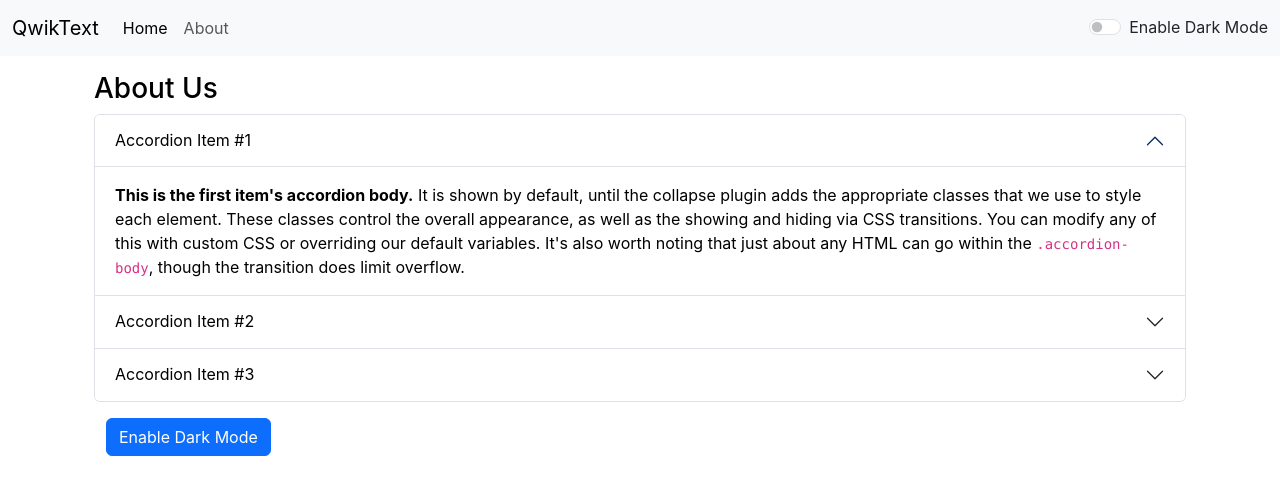
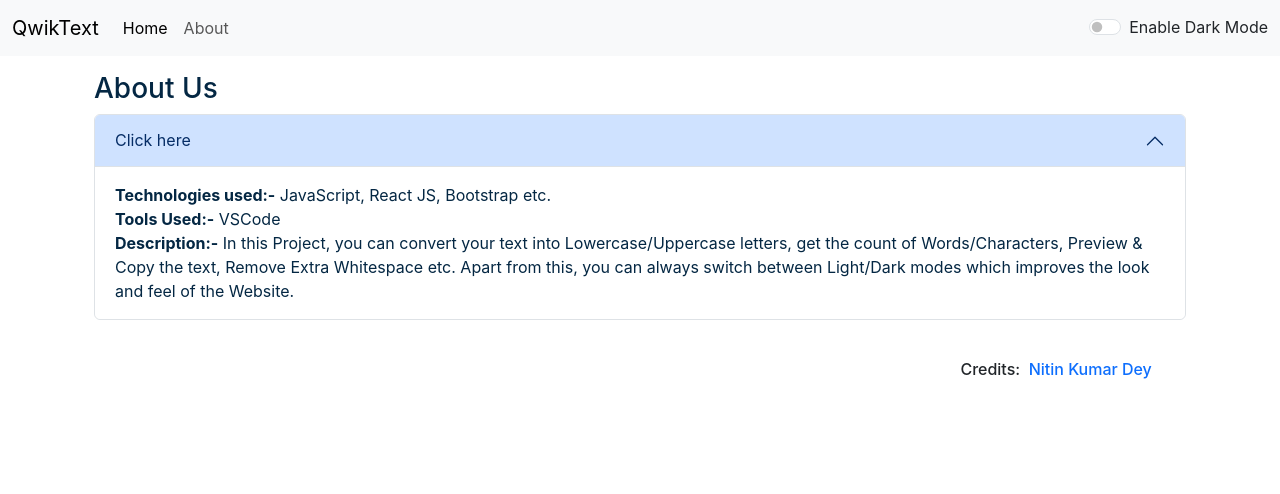
Before and after one commit to nkdey14/QwikText, a React (Create React App) app: page /about in a window 1280 px wide. Shown: the top 494 px of the page. Built offline with nearby package versions, Linux system fonts and the light colour scheme.

Commit message:
Modified src/components/About.js in QwikText

```diff
--- a/src/App.css
+++ b/src/App.css
@@ -39,4 +39,9 @@
 
 h6 {
   margin-left: 80%;
+  /* text-decoration: none; */
 }
+
+a {
+  text-decoration: none;
+}
--- a/src/App.js
+++ b/src/App.js
@@ -60,7 +60,7 @@ function App() {
                 />
               }
             />
-            <Route exact path="/about" element={<About />} />
+            <Route exact path="/about" element={<About mode={mode} />} />
           </Routes>
         </div>
       </Router>
--- a/src/components/About.js
+++ b/src/components/About.js
@@ -1,27 +1,32 @@
-import React, { useState } from "react";
+// import React, { useState } from "react";
 
-export default function About() {
-  const [myStyle, setMyStyle] = useState({
-    color: "black",
-    backgroundColor: "white",
-  });
+export default function About(props) {
+  // const [myStyle, setMyStyle] = useState({
+  //   color: "black",
+  //   backgroundColor: "white",
+  // });
 
-  const toggleMode = () => {
-    if (myStyle.color === "black") {
-      setMyStyle({
-        color: "white",
-        backgroundColor: "black",
-      });
-    } else {
-      setMyStyle({
-        color: "black",
-        backgroundColor: "white",
-      });
-    }
-  };
+  // const toggleMode = () => {
+  //   if (myStyle.color === "black") {
+  //     setMyStyle({
+  //       color: "white",
+  //       backgroundColor: "black",
+  //     });
+  //   } else {
+  //     setMyStyle({
+  //       color: "black",
+  //       backgroundColor: "white",
+  //     });
+  //   }
+  // };
 
   return (
-    <div className="container my-3" style={myStyle}>
+    <div
+      className="container my-3"
+      style={{
+        color: props.mode === "dark" ? "white" : "#042743",
+      }}
+    >
       <h3>About Us</h3>
       <div className="accordion" id="accordionExample">
         <div className="accordion-item">
@@ -29,33 +34,36 @@ export default function About() {
             <button
               className="accordion-button"
               type="button"
-              style={myStyle}
               data-bs-toggle="collapse"
               data-bs-target="#collapseOne"
               aria-expanded="true"
               aria-controls="collapseOne"
             >
-              Accordion Item #1
+              Click here
             </button>
           </h2>
           <div
             id="collapseOne"
             className="accordion-collapse collapse show"
             data-bs-parent="#accordionExample"
+            style={{
+              color: props.mode === "dark" ? "white" : "#042743",
+              backgroundColor: props.mode === "dark" ? "grey" : "white",
+            }}
           >
-            <div className="accordion-body" style={myStyle}>
-              <strong>This is the first item's accordion body.</strong> It is
-              shown by default, until the collapse plugin adds the appropriate
-              classes that we use to style each element. These classes control
-              the overall appearance, as well as the showing and hiding via CSS
-              transitions. You can modify any of this with custom CSS or
-              overriding our default variables. It's also worth noting that just
-              about any HTML can go within the <code>.accordion-body</code>,
-              though the transition does limit overflow.
+            <div className="accordion-body">
+              <strong>Technologies used:-</strong> JavaScript, React JS,
+              Bootstrap etc. <br />
+              <strong>Tools Used:-</strong> VSCode <br />
+              <strong>Description:-</strong> In this Project, you can convert
+              your text into Lowercase/Uppercase letters, get the count of
+              Words/Characters, Preview & Copy the text, Remove Extra Whitespace
+              etc. Apart from this, you can always switch between Light/Dark
+              modes which improves the look and feel of the Website.
             </div>
           </div>
         </div>
-        <div className="accordion-item">
+        {/* <div className="accordion-item">
           <h2 className="accordion-header">
             <button
               className="accordion-button collapsed"
@@ -121,7 +129,20 @@ export default function About() {
       <div className="container my-3">
         <button className="btn btn-primary" onClick={toggleMode}>
           Enable Dark Mode
-        </button>
+        </button> */}
+      </div>
+      <br />
+      <div
+        className={`container my-3 text-${
+          props.mode === "dark" ? "light" : "dark"
+        }`}
+      >
+        <h6>
+          Credits:
+          <a href="https://www.linkedin.com/in/nitin-kumar-dey-49a92215b/">
+            &nbsp; Nitin Kumar Dey
+          </a>
+        </h6>
       </div>
     </div>
   );
--- a/src/components/Navbar.js
+++ b/src/components/Navbar.js
@@ -9,9 +9,9 @@ export default function Navbar(props) {
         className={`navbar navbar-expand-lg navbar-${props.mode} bg-${props.mode}`}
       >
         <div className="container-fluid">
-          <a className="navbar-brand" href="/">
+          <Link className="navbar-brand" to="/">
             {props.title}
-          </a>
+          </Link>
           <button
             className="navbar-toggler"
             type="button"
--- a/src/components/TextForm.js
+++ b/src/components/TextForm.js
@@ -107,11 +107,15 @@ export default function TextForm(props) {
         <h4>Preview</h4>
         <p>{text.length > 0 ? text : "Please Enter Some text to Preview"}</p>
       </div>
-      <div className="container my-3">
+      <div
+        className={`container my-3 text-${
+          props.mode === "dark" ? "light" : "dark"
+        }`}
+      >
         <h6>
           Credits:
           <a href="https://www.linkedin.com/in/nitin-kumar-dey-49a92215b/">
-            Nitin Kumar Dey
+            &nbsp; Nitin Kumar Dey
           </a>
         </h6>
       </div>
```
